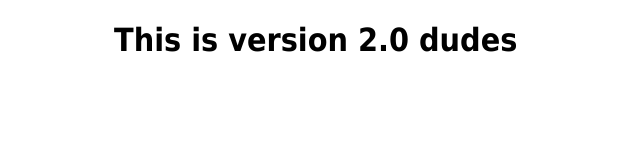
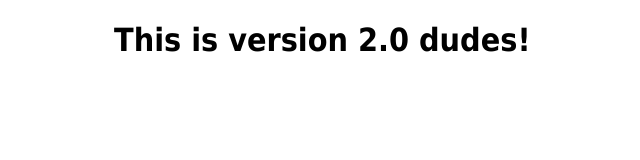
Before and after one commit to rjmansfield1412/git-syncer, a plain HTML site: page index.html in a window 1280 px wide. Shown: the full height of the page, 246-886 px from the left. Drawn offline with Linux system fonts and the light colour scheme.

Commit message:
Update index.html

```diff
--- a/index.html
+++ b/index.html
@@ -11,6 +11,6 @@
 </style>
 </head>
 <body>
-<h1>This is version 2.0 dudes</h1>
+<h1>This is version 2.0 dudes!</h1>
 </body>
 </html>
```
